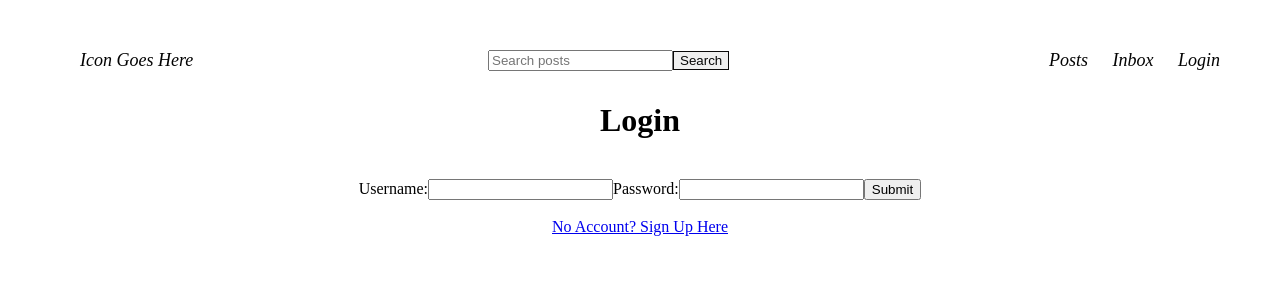
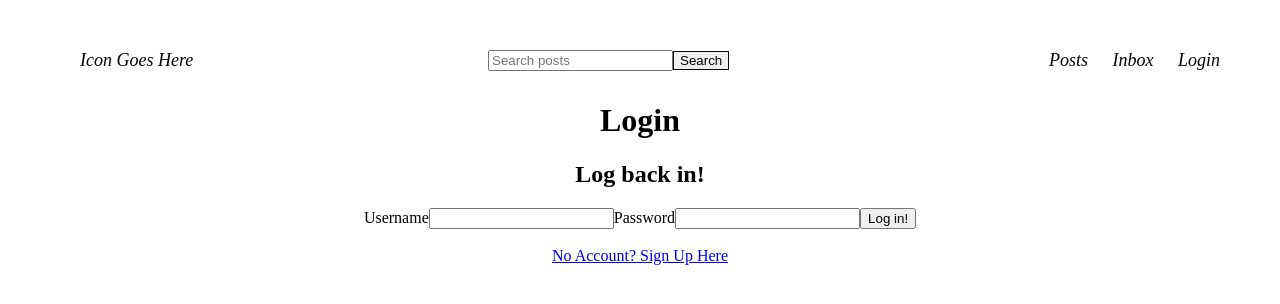
Before and after one commit to Ink-Project/GiveNGet, a React (Vite) app in the folder frontend/: page /login in a window 1280 px wide. Shown: the top 304 px of the page. Built offline with nearby package versions, Linux system fonts and the light colour scheme.

Commit message:
front end fetch

```diff
--- a/frontend/src/App.tsx
+++ b/frontend/src/App.tsx
@@ -5,6 +5,7 @@ import Login from "./pages/Login";
 import SignUp from "./pages/Signup";
 import Inbox from "./pages/Inbox";
 import Landing from "./pages/Landing";
+import Users from "./pages/Users";
 import { Routes, Route } from "react-router-dom";
 
 function App() {
@@ -13,6 +14,7 @@ function App() {
       <Navbar />
       <Routes>
         <Route path="/" element={<Landing />} />
+        <Route path="/users" element={<Users />} />
         <Route path="/posts" element={<Posts />} />
         <Route path="/login" element={<Login />} />
         <Route path="/signup" element={<SignUp />} />
--- /dev/null
+++ b/frontend/src/adapters/auth-adapter.tsx
@@ -0,0 +1,27 @@
+import { fetchHandler, getPostOptions, deleteOptions } from "../utils";
+
+const baseUrl = '/api';
+
+type LoggedInUserData = {
+  id: number;
+  username: string;
+};
+
+type LoginParams = {
+  username: string;
+  password: string;
+};
+
+export const checkForLoggedInUser = async (): Promise<LoggedInUserData | null> => {
+  const [data] = await fetchHandler(`${baseUrl}/me`);
+  return data || null;
+};
+
+export const logUserIn = async ({ username, password }: LoginParams): Promise<void> => {
+  await fetchHandler(`${baseUrl}/login`, getPostOptions({ username, password }));
+};
+
+export const logUserOut = async (): Promise<boolean> => {
+  await fetchHandler(`${baseUrl}/logout`, deleteOptions);
+  return true;
+};
--- /dev/null
+++ b/frontend/src/context/CurrentUserContext.tsx
@@ -0,0 +1,18 @@
+import { createContext } from 'react';
+
+type User = {
+  id: string;
+  username: string;
+};
+
+type ContextType = {
+  currentUser: User | null;
+  setCurrentUser: (user: User | null) => void;
+};
+
+const CurrentUserContext = createContext<ContextType>({
+  currentUser: null,
+  setCurrentUser: () => {},
+});
+
+export default CurrentUserContext;
--- /dev/null
+++ b/frontend/src/context/CurrentUserContextProvider.tsx
@@ -0,0 +1,17 @@
+import { useState, ReactNode } from 'react';
+import CurrentUserContext from './CurrentUserContext';
+
+type Props = {
+  children: ReactNode;
+};
+
+export default function CurrentUserContextProvider({ children }: Props) {
+  const [currentUser, setCurrentUser] = useState<any>(null);
+  const context = { currentUser, setCurrentUser };
+
+  return (
+    <CurrentUserContext.Provider value={context}>
+      {children}
+    </CurrentUserContext.Provider>
+  );
+}
--- a/frontend/src/main.tsx
+++ b/frontend/src/main.tsx
@@ -2,10 +2,13 @@
 import ReactDOM from "react-dom/client";
 import App from "./App.tsx";
 import { BrowserRouter } from "react-router-dom";
+import CurrentUserContextProvider from "./context/CurrentUserContextProvider.tsx";
 import "./index.css";
 
 ReactDOM.createRoot(document.getElementById("root")!).render(
-  <BrowserRouter>
-    <App />
-  </BrowserRouter>,
+  <CurrentUserContextProvider>
+      <BrowserRouter>
+        <App />
+      </BrowserRouter>
+  </CurrentUserContextProvider>
 );
--- a/frontend/src/pages/Login.tsx
+++ b/frontend/src/pages/Login.tsx
@@ -1,46 +1,44 @@
-import { useState } from "react";
-import { Link } from "react-router-dom";
+// import { useContext, useState, FormEvent } from "react";
+// import { useNavigate, Navigate, Link } from "react-router-dom";
+// import { logUserIn } from "../adapters/auth-adapter";
+// import CurrentUserContext from "../context/CurrentUserContext";
+import { Link } from "react-router-dom"
 
-const Login = () => {
-  const [userName, setUserName] = useState("");
-  const [password, setPassword] = useState("");
+export default function LoginPage() {
+//   const navigate = useNavigate();
+//   const [errorText, setErrorText] = useState('');
+//   const { currentUser, setCurrentUser } = useContext(CurrentUserContext);
 
-  const handleSubmit = (e: React.FormEvent<HTMLFormElement>) => {
-    e.preventDefault();
-    console.log(`completed!`);
-    setUserName("");
-    setPassword("");
-  };
+//   const handleSubmit = async (event: FormEvent<HTMLFormElement>) => {
+//     event.preventDefault();
+//     setErrorText('');
+//     const formData = new FormData(event.currentTarget);
+//     const userData = Object.fromEntries(formData) as { username: string; password: string; };
+//     const [user, error] = await logUserIn(userData);
+//     if (error) return setErrorText(error.message);
+//     setCurrentUser(user);
+//     navigate(`/users/${user.id}`);
+//   };
+
+//   if (currentUser) return <Navigate to="/" />;
+
   return (
-    <div>
+    <>
       <h1>Login</h1>
-      <br />
-      <form onSubmit={handleSubmit}>
-        <label htmlFor="user-input">Username:</label>
-        <input
-          type="text"
-          name="username"
-          id="username"
-          value={userName}
-          onChange={(e) => setUserName(e.target.value)}
-          autoComplete="off"
-        />
-        <label htmlFor="password-input">Password:</label>
-        <input
-          type="text"
-          name="passcode"
-          id="password"
-          value={password}
-          onChange={(e) => setPassword(e.target.value)}
-          autoComplete="off"
-        />
-        <button>Submit</button>
+      <form aria-labelledby="login-heading">
+        <h2 id='login-heading'>Log back in!</h2>
+        <label htmlFor="username">Username</label>
+        <input type="text" autoComplete="username" id="username" name="username" />
+
+        <label htmlFor="password">Password</label>
+        <input type="password" autoComplete="current-password" id="password" name="password" />
+
+        <button>Log in!</button>
       </form>
       <br />
       <Link className="sign-up-link" to="/signup">
         No Account? Sign Up Here
       </Link>
-    </div>
+    </>
   );
-};
-export default Login;
+}
--- a/frontend/src/pages/Signup.tsx
+++ b/frontend/src/pages/Signup.tsx
@@ -1,18 +1,30 @@
 import React, { useState } from "react";
+import { fetchHandler, getPostOptions } from "../utils";
+import { Link, useNavigate } from "react-router-dom"
 
 const SignUp = () => {
-  const [userName, setUserName] = useState("");
-  const [password, setPassword] = useState("");
+  const navigate = useNavigate();
+  const [formData, setFormData] = useState({
+    username: "",
+    password: "",
+  });
 
-  const handleSubmit = (e: React.FormEvent<HTMLFormElement>) => {
-    e.preventDefault();
-    console.log(`completed!`);
-    setUserName("");
-    setPassword("");
+  const handleInputChange = (event: React.ChangeEvent<HTMLInputElement>) => {
+    const { name, value } = event.target;
+    setFormData({ ...formData, [name]: value });
+  };
+
+  const handleSubmit = async (event: React.FormEvent<HTMLFormElement>) => {
+    event.preventDefault();
+
+    // Fetch using V1
+    await fetchHandler('/api/v1/users/', getPostOptions(formData));
+    navigate('/')
+    console.log("User signed up successfully!");
   };
 
   return (
-    <div>
+    <>
   <h1>Sign Up</h1>
   <br />
     <form onSubmit={handleSubmit}>
@@ -20,23 +32,23 @@ const SignUp = () => {
       <input
         type="text"
         name="username"
-          id="username"
-          value={userName}
-          onChange={(e) => setUserName(e.target.value)}
-          autoComplete="off"
+        placeholder="Username"
+        value={formData.username}
+        onChange={handleInputChange}
       />
       <label htmlFor="password-input">Password:</label>
       <input
-          type="text"
-          name="passcode"
-          id="password"
-          value={password}
-          onChange={(e) => setPassword(e.target.value)}
-          autoComplete="off"
+        type="password"
+        name="password"
+        placeholder="Password"
+        value={formData.password}
+        onChange={handleInputChange}
       />
-        <button>Submit</button>
+      <button type="submit">Sign Up</button>
+      <p>Already have an account with us? <Link to="/login">Log in!</Link></p>
     </form>
-    </div>
+    </>
   );
 };
+
 export default SignUp;
--- /dev/null
+++ b/frontend/src/pages/Users.tsx
@@ -0,0 +1,29 @@
+import { useState, useEffect } from "react";
+import { fetchHandler } from "../utils";
+
+interface User {
+  id: number;
+  username: string;
+}
+
+const Users = () => {
+  const [users, setUsers] = useState<User[]>([]);
+
+  useEffect(() => {
+    fetchHandler('/api/users')
+    setUsers(users)
+  },[]);
+
+  return (
+    <div>
+      {users.map((user) => (
+        <div key={user.id}>
+          <h1>Id: {user.id}</h1>
+          <h2>{user.username}</h2>
+        </div>
+      ))}
+    </div>
+  );
+};
+
+export default Users;
--- /dev/null
+++ b/frontend/src/utils.tsx
@@ -0,0 +1,39 @@
+export const basicFetchOptions: RequestInit = {
+  method: 'GET',
+  credentials: 'include',
+};
+
+export const deleteOptions: RequestInit = {
+  method: 'DELETE',
+  credentials: 'include',
+};
+
+export const getPostOptions = (body: any): RequestInit => ({
+  method: 'POST',
+  credentials: 'include',
+  headers: { 'Content-Type': 'application/json' },
+  body: JSON.stringify(body),
+});
+
+export const getPatchOptions = (body: any): RequestInit => ({
+  method: 'PATCH',
+  credentials: 'include',
+  headers: { 'Content-Type': 'application/json' },
+  body: JSON.stringify(body),
+});
+
+export const fetchHandler = async (url: string, options: RequestInit = {}): Promise<[any, Error | null]> => {
+  try {
+    const response = await fetch(url, options);
+    const { ok, status, headers } = response;
+    if (!ok) throw new Error(`Fetch failed with status - ${status}`);
+
+    const isJson = (headers.get('content-type') || '').includes('application/json');
+    const responseData = await (isJson ? response.json() : response.text());
+
+    return [responseData, null];
+  } catch (error) {
+    console.warn(error);
+    return [null, error as Error];
+  }
+};
```
Also changed, not shown: frontend/src/adapters/user-adapter.tsx (added, +36 -0 lines), 1 other file (tests, documents, lock files or other folders). Lines whose indentation alone changed are shown as unchanged.
